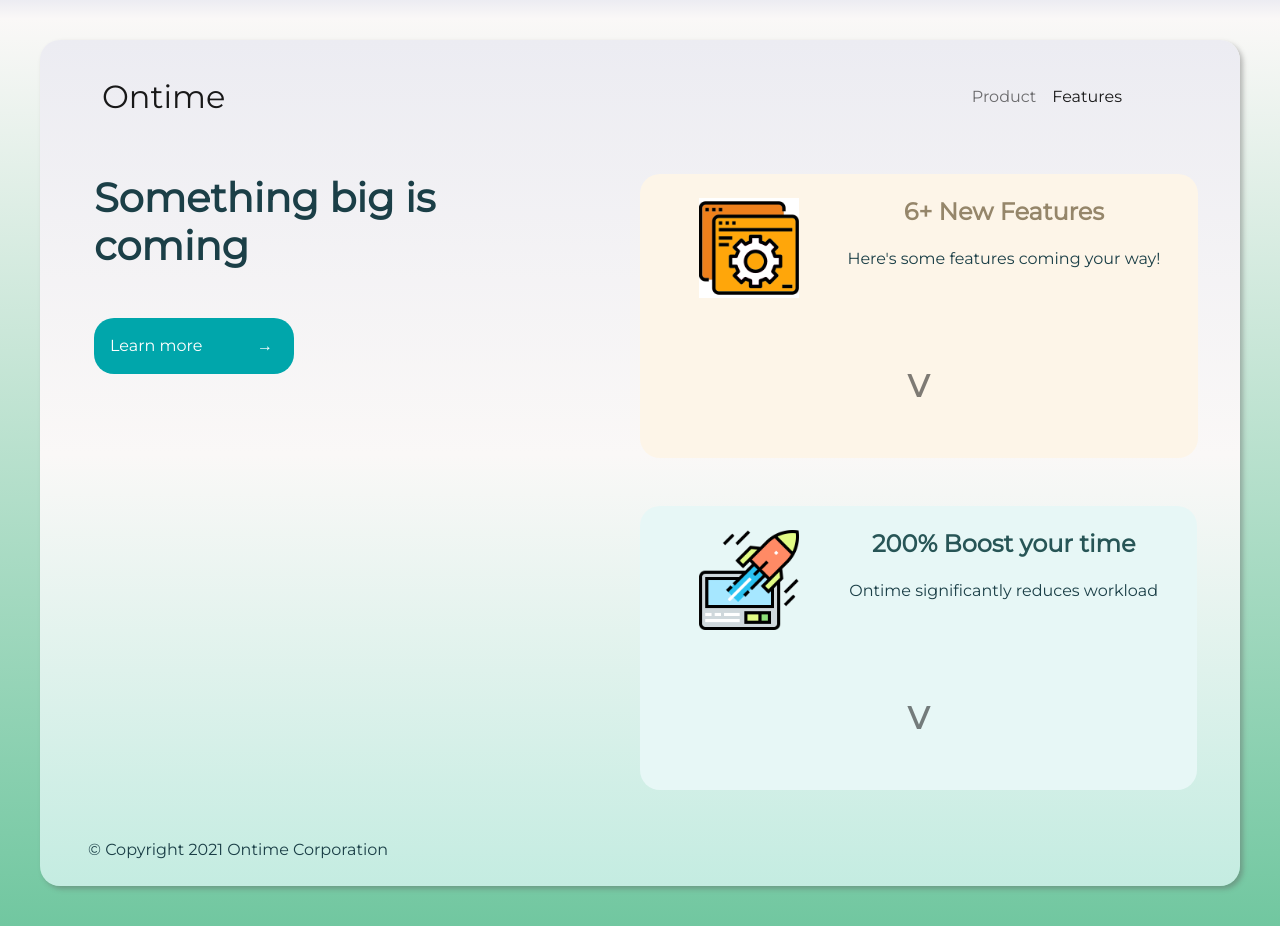
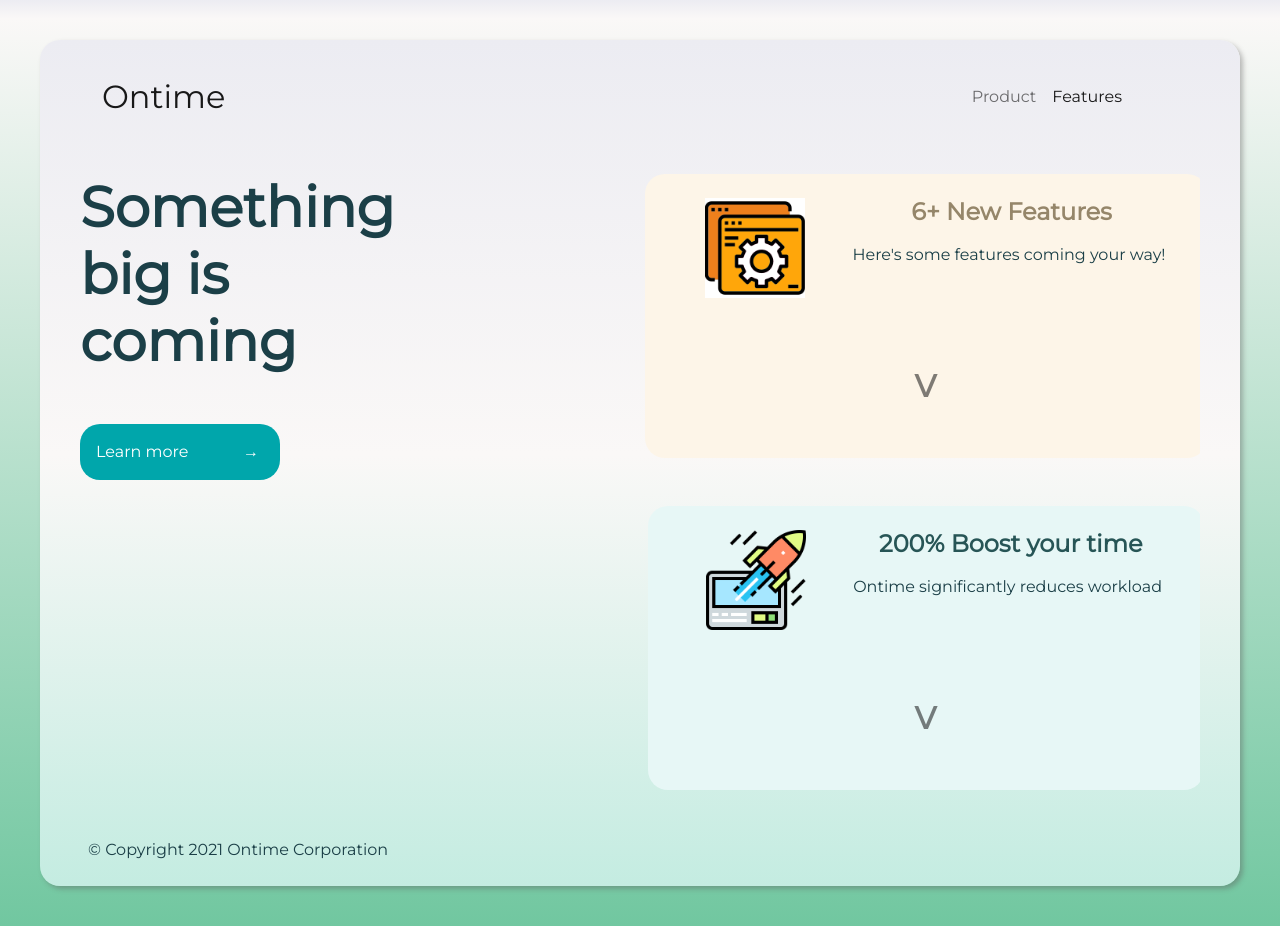
Before and after one commit to khasyah-fr/ontime-web, a PHP site: page /features.html in a window 1280 px wide. Run offline with PHP 8.4, Linux system fonts and the light colour scheme.

Commit message:
Fix features page text sizing

```diff
--- a/assets/css/style.css
+++ b/assets/css/style.css
@@ -57,6 +57,8 @@ nav {
 .head h1{
     color: var(--main-darkblue);
     font-weight: 700;
+    font-size:3.5rem;
+    width: 100%;
 }
 .head .btn-custom{
     background-color: #00a6ab;
--- a/features.html
+++ b/features.html
@@ -18,7 +18,7 @@
     <!-- Main container -->
     <div class="top-container">
         <!-- Header -->
-        <header>
+        <header class="animate__animated animate__fade">
             <!-- Navbar -->
             <nav class="navbar navbar-expand-lg navbar-light">
                 <div class="container-fluid">
@@ -38,7 +38,7 @@
 
         <!-- Features Content -->
         <section class="head d-flex justify-content-center align-items-center p-5 p-md-0">
-            <div class="row">
+            <div class="row d-flex justify-content-evenly">
                 <div class="col-12 col-lg-4 text-center text-lg-start my-5 my-md-0 animate__animated animate__rubberBand">
                     <h1 class="mb-5">Something big is coming</h1>
                     <button type="button" class="btn btn-custom">Learn more</button>
@@ -50,13 +50,13 @@
                               <img class="img-fluid mb-3" width="100px" src="/assets/images/feature.png" alt="features">
                           </div>
                           <div class="col-lg-8 col-12">
-                              <h4>6+ New Features</h4>
-                              <p>Here's some features coming your way!</p>
+                              <h4 class="mb-3">6+ New Features</h4>
+                              <p class="lh-base text-start">Here's some features coming your way!</p>
                           </div>
                           <div class="showMore d-flex flex-column align-items-center">
-                            <ul id="more"style="display: none;">
+                            <ul class="lh-2 text-start" id="more"style="display: none;">
                               <li>Deadline.</li>
-                              <li>Roles & Permissions.</li>
+                              <li class="lh-base">Roles & Permissions.</li>
                               <li>Ticketing System.</li>
                               <li>Monthly Reporting.</li>
                               <li>Personalization.</li>
@@ -70,11 +70,11 @@
                               <img class="img-fluid mb-3" width="100px" src="/assets/images/boost.png" alt="boost">
                           </div>
                           <div class="col-lg-8 col-12">
-                              <h4>200% Boost your time</h4>
-                              <p>Ontime significantly reduces workload</p>
+                              <h4 class="mb-3">200% Boost your time</h4>
+                              <p class="lh-base text-start">Ontime significantly reduces workload</p>
                           </div>
                           <div class="showMore d-flex flex-column align-items-center">
-                            <p class="text-start text" id="smore" style="display: none;">
+                            <p class="text-start text lh-base" id="smore" style="display: none;">
                               Productivity is a crucial element for a company to thrive. Manage & Track worktime with ease using Ontime!
                             </p>
                             <button id="myBtn2" onclick="showMore2()">	&#709;</button>
```
